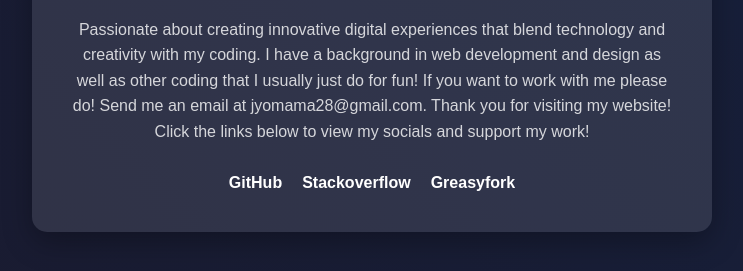
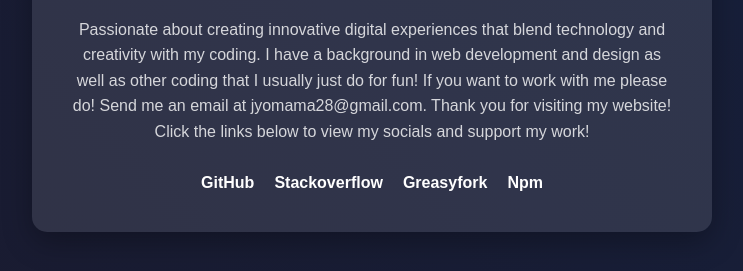
Before and after one commit to jyoeymama/My-Bio-Website, a plain HTML site: page index.html in a window 1280 px wide. Shown: the part 357-628 px from the top of the page, without its empty margins (268-1011 px from the left). Drawn offline with Linux system fonts and the light colour scheme.

Commit message:
Add files via upload

```diff
--- a/index.html
+++ b/index.html
@@ -82,6 +82,7 @@
             <a href="https://github.com/jyoeymama" class="social-link">GitHub</a>
             <a href="https://stackoverflow.com/users/29368187/jyomama28" class="social-link">Stackoverflow</a>
             <a href="https://greasyfork.org/en/users/1418379-jyo-mama" class="social-link">Greasyfork</a>
+            <a href="https://www.npmjs.com/~jyomama28" class="social-link">Npm</a>
         </div>
     </div>
 </body>
```
